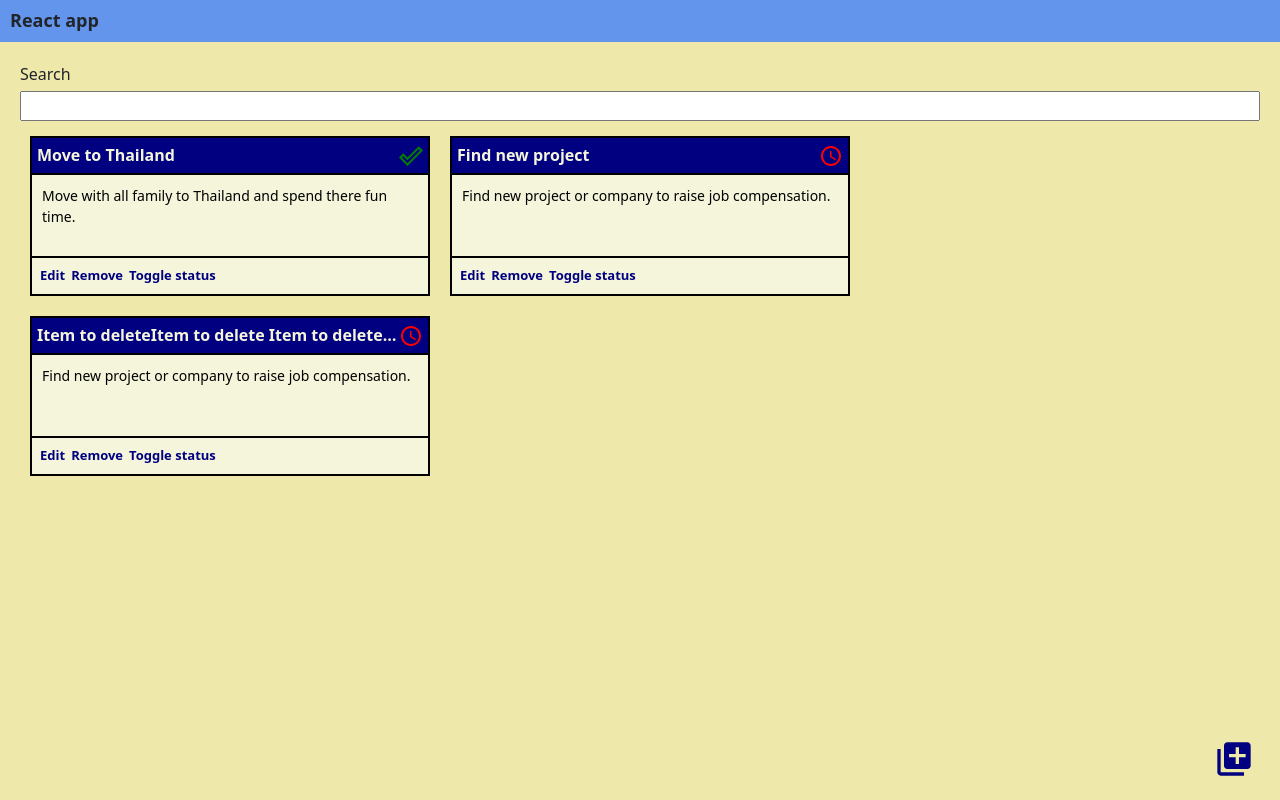
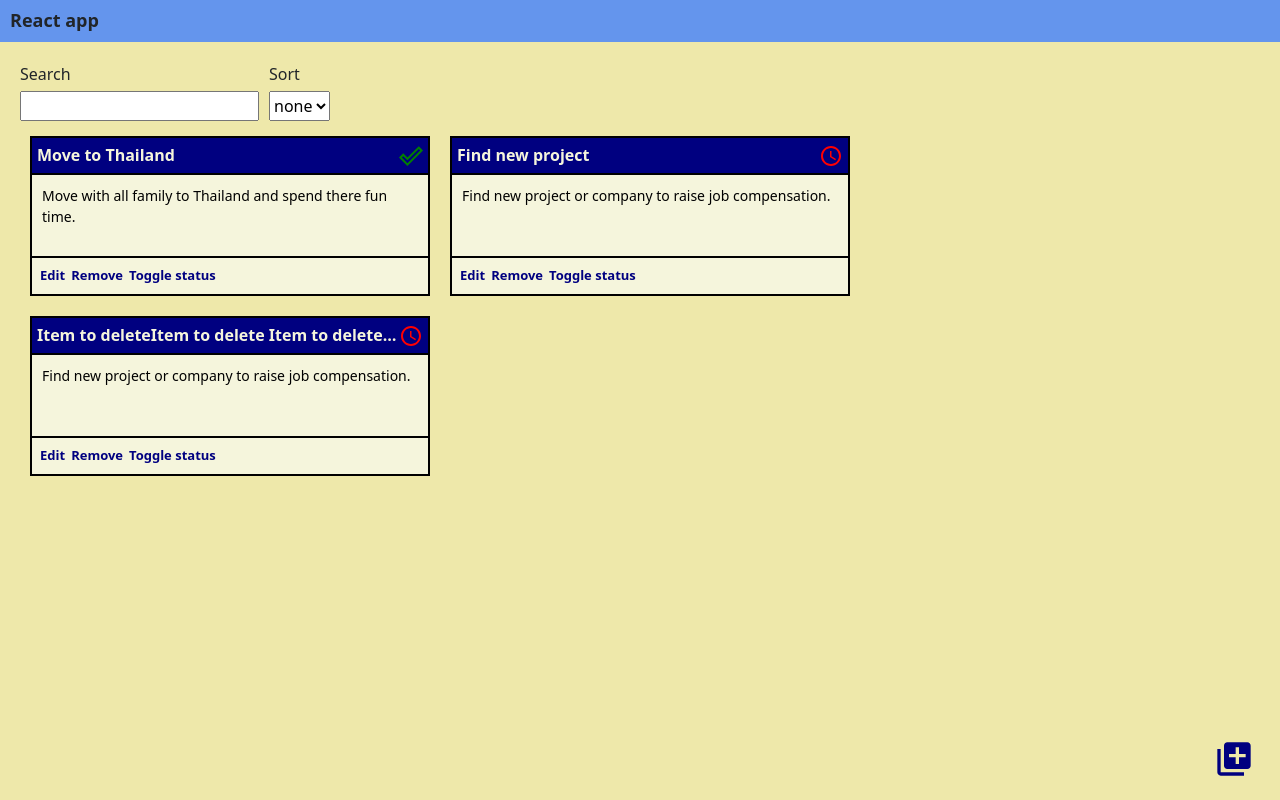
Before and after one commit to ViacheslavYuskevych/react-app, a React (Create React App) app: page / in a window 1280 px wide. Built offline with nearby package versions, Linux system fonts and the light colour scheme.

Commit message:
useTodoListSort

```diff
--- a/src/components/todo/Filter.tsx
+++ b/src/components/todo/Filter.tsx
@@ -1,34 +1,81 @@
 import { SyntheticEvent } from 'react';
 
-import styles from '../../styles/shared/form.module.css';
+import sharedStyles from '../../styles/shared/form.module.css';
+import filterStyles from '../../styles/filter.module.css';
 
-function TodoFilter({ search, setSearch }: Props) {
-  const onChange = ({ target }: SyntheticEvent) => {
+export enum SortEnum {
+  NONE = 'none',
+  ASC = 'asc',
+  DESC = 'desc',
+}
+
+function TodoFilter({ search, setSearch, setSort, sort }: IProps) {
+  const onSearch = ({ target }: SyntheticEvent) => {
     const { value } = target as HTMLInputElement;
 
     setSearch(value);
   };
 
+  const onSort = ({ target }: SyntheticEvent) => {
+    const { value } = target as HTMLSelectElement;
+
+    setSort(value as SortEnum);
+  };
+
+  const formControlClassNames: string = [
+    sharedStyles.columnFormControl,
+    filterStyles.formControl,
+  ].join(' ');
+
   return (
-    <div className={styles.columnFormControl}>
-      <label htmlFor='search-input' className={styles.columnFormControlLabel}>
-        <span className={styles.columnFormControlLabelSpan}>Search</span>
+    <div className={filterStyles.container}>
+      <div className={formControlClassNames}>
+        <label
+          htmlFor='search-input'
+          className={sharedStyles.columnFormControlLabel}
+        >
+          <span className={sharedStyles.columnFormControlLabelSpan}>
+            Search
+          </span>
         </label>
 
         <input
-        className='w-100'
+          className={sharedStyles.smallFormControl}
           name='search-input'
           type='text'
-        onChange={(e) => onChange(e)}
+          onChange={(e) => onSearch(e)}
           value={search}
         />
+      </div>
+
+      <div className={formControlClassNames}>
+        <label
+          htmlFor='sort-select'
+          className={sharedStyles.columnFormControlLabel}
+        >
+          <span className={sharedStyles.columnFormControlLabelSpan}>Sort</span>
+        </label>
+
+        <select
+          name='sort-select'
+          value={sort}
+          onChange={onSort}
+          className={sharedStyles.smallFormControl}
+        >
+          {Object.values(SortEnum).map((value) => (
+            <option value={value}>{value}</option>
+          ))}
+        </select>
+      </div>
     </div>
   );
 }
 
 export default TodoFilter;
 
-interface Props {
+export interface IProps {
   search: string;
   setSearch: (search: string) => void;
+  sort: SortEnum;
+  setSort: (search: SortEnum) => void;
 }
--- a/src/components/todo/List.tsx
+++ b/src/components/todo/List.tsx
@@ -2,7 +2,7 @@ import TodoCard from './Card';
 import styles from '../../styles/todo.module.css';
 import AddTodoBtn from './AddBtn';
 import useTodoList from '../../hooks/useTodoList';
-import TodoFilter from './Filter';
+import TodoFilter, { IProps as ITodoFilterProps } from './Filter';
 
 function TodoList() {
   console.log('TodoList render');
@@ -15,11 +15,20 @@ function TodoList() {
     todoList,
     search,
     setSearch,
+    setSort,
+    sort,
   } = useTodoList();
+
+  const todoListFilterProps: ITodoFilterProps = {
+    search,
+    setSearch,
+    setSort,
+    sort,
+  };
 
   return (
     <div className='w-100'>
-      <TodoFilter search={search} setSearch={setSearch}></TodoFilter>
+      <TodoFilter {...todoListFilterProps}></TodoFilter>
 
       <div className={styles.list}>
         {todoList.map((todo) => (
--- a/src/hooks/useTodoList.ts
+++ b/src/hooks/useTodoList.ts
@@ -1,16 +1,24 @@
 import { useMemo, useState } from 'react';
 import { v4 as uuidv4 } from 'uuid';
+import { sortBy } from 'lodash';
 
 import { IFormValue } from '../components/todo/AddForm';
+import { SortEnum } from '../components/todo/Filter';
 import { ITodo } from '../models/todo';
 
 const useTodoList = (): IUseTodoListResponse => {
   const [todoList, setTodoList] = useState(MOCK_TODO_LIST);
   const [search, setSearch] = useState('');
+  const [sort, setSort] = useState(SortEnum.NONE);
 
   console.log('useTodoList hook');
 
   const filteredTodoList = useTodoListFilter({ search, todoList });
+
+  const filteredAndSortedTodoList = useTodoListSort({
+    sort,
+    todoList: filteredTodoList,
+  });
 
   const onRemove = ({ id }: ITodo) => {
     setTodoList(todoList.filter((todo) => todo.id !== id));
@@ -33,13 +41,15 @@ const useTodoList = (): IUseTodoListResponse => {
   };
 
   return {
-    todoList: filteredTodoList,
+    todoList: filteredAndSortedTodoList,
     onRemove,
     onAdd,
     onEdit,
     onToggleStatus,
     search,
     setSearch,
+    setSort,
+    sort,
   };
 };
 
@@ -62,6 +72,29 @@ const useTodoListFilter = ({
   }, [todoList, search]);
 };
 
+const useTodoListSort = ({
+  sort,
+  todoList,
+}: {
+  todoList: ITodo[];
+  sort: SortEnum;
+}): ITodo[] => {
+  return useMemo(() => {
+    console.log('useMemo useTodoListSort');
+
+    switch (sort) {
+      case SortEnum.ASC:
+        return sortBy(todoList, ({ title }) => title.toLowerCase());
+
+      case SortEnum.DESC:
+        return sortBy(todoList, ({ title }) => title.toLowerCase()).reverse();
+
+      default:
+        return todoList;
+    }
+  }, [todoList, sort]);
+};
+
 export default useTodoList;
 
 interface IUseTodoListResponse {
@@ -72,6 +105,8 @@ interface IUseTodoListResponse {
   onToggleStatus: (todo: ITodo) => void;
   search: string;
   setSearch: (search: string) => void;
+  sort: SortEnum;
+  setSort: (search: SortEnum) => void;
 }
 
 const MOCK_TODO_LIST: ITodo[] = [
--- /dev/null
+++ b/src/styles/filter.module.css
@@ -0,0 +1,9 @@
+.formControl {
+  max-width: 500px;
+  margin-right: 10px;
+}
+
+.container {
+  display: flex;
+  align-items: center;
+}
--- a/src/styles/shared/form.module.css
+++ b/src/styles/shared/form.module.css
@@ -18,3 +18,7 @@
 .formControlLabelSpan {
   font-size: 14px;
 }
+
+.smallFormControl {
+  height: 30px;
+}
```
Lines whose indentation alone changed are shown as unchanged.
